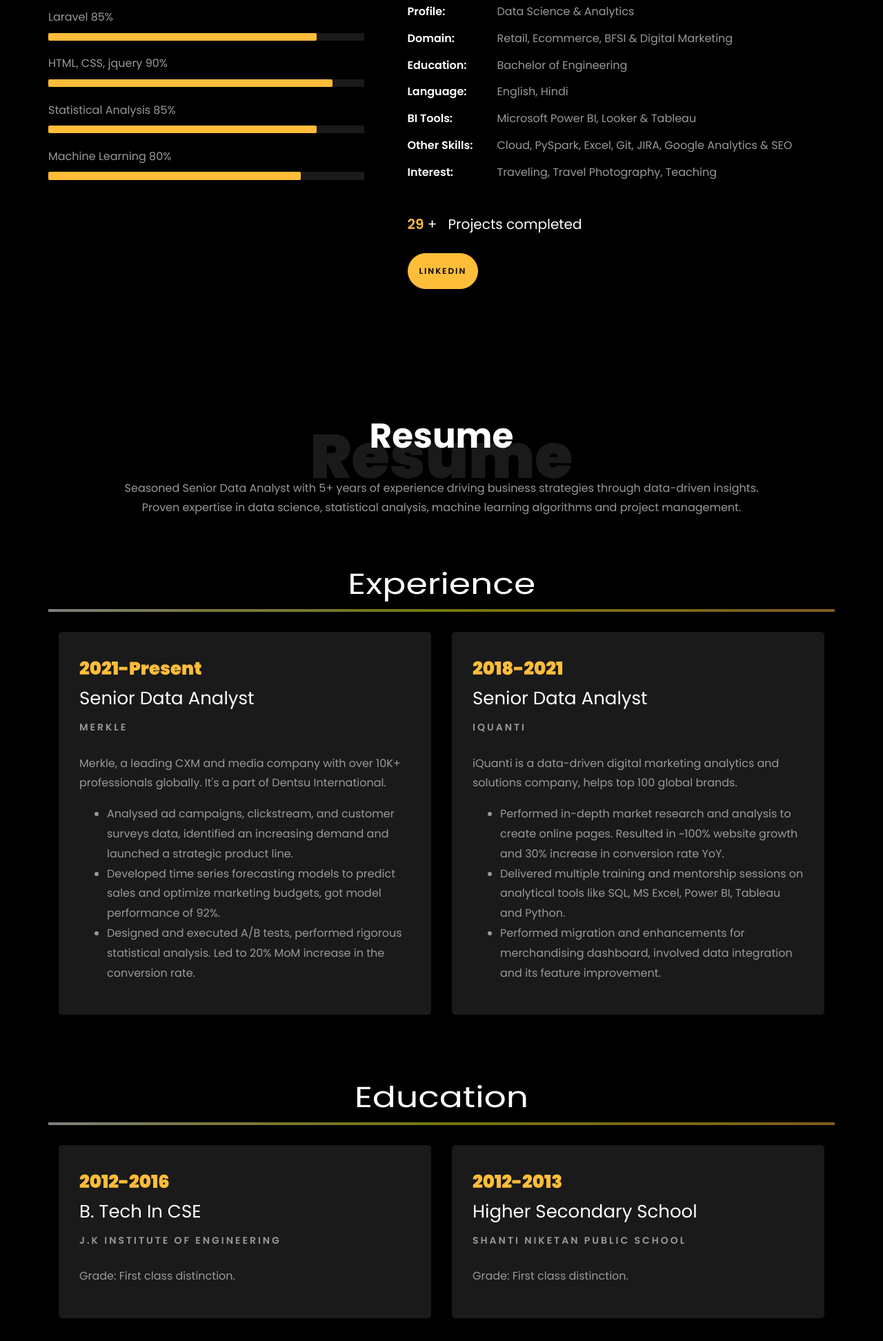
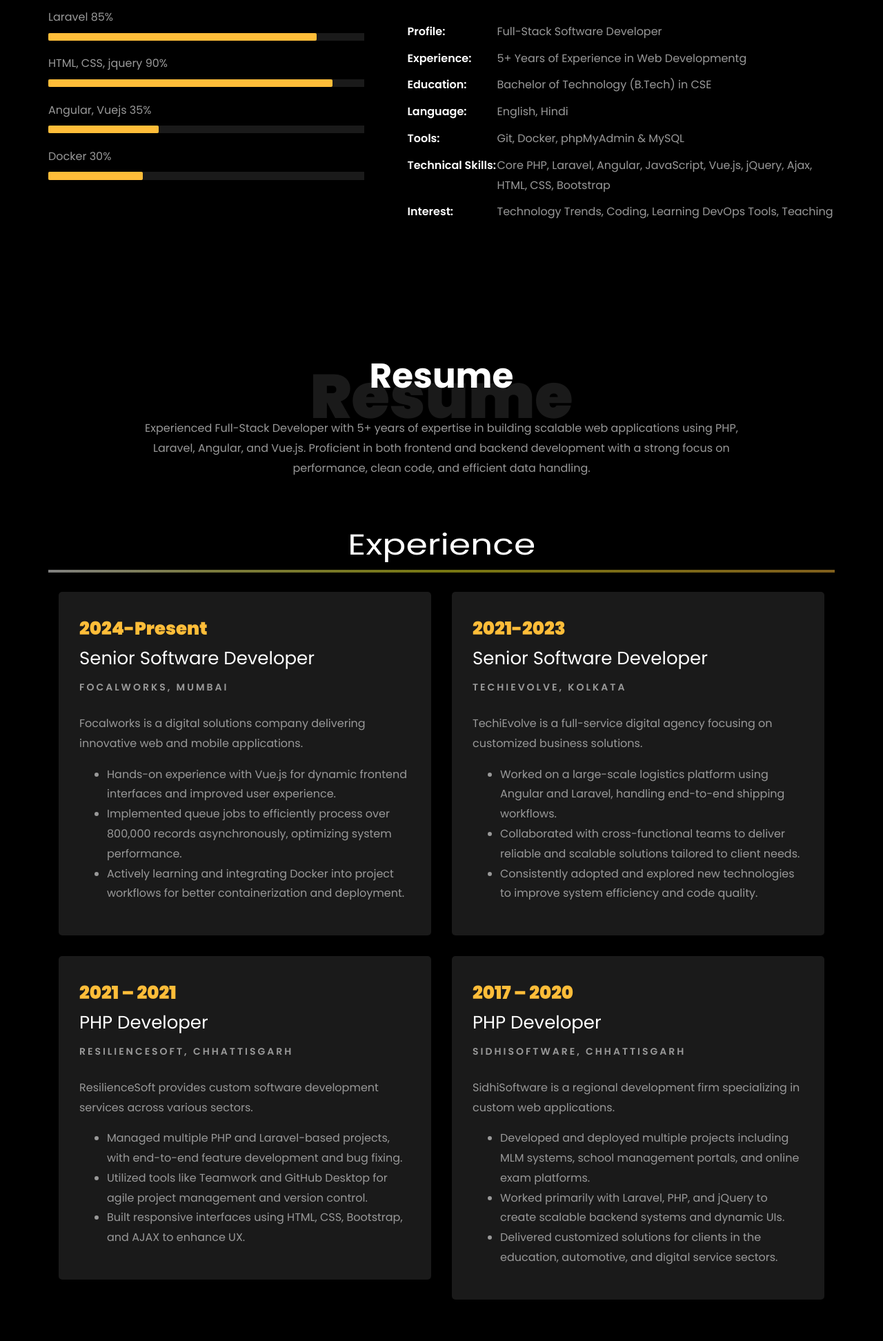
Before and after one commit to mohammadsadique/mohammadsadique.github.io, a plain HTML site: page index.html in a window 1280 px wide. Shown: the part 1142-3086 px from the top of the page at 69% size. Drawn offline with Linux system fonts and the light colour scheme; animation ran at ten frames a second; files whose address does not match are found by name.

Commit message:
Added resume and update code.

```diff
--- a/index.html
+++ b/index.html
@@ -241,17 +241,19 @@
 											aria-valuemax="100"></div>
 									</div>
 
-									<span>Statistical Analysis</span> <span class="pull-right">85%</span>
+									<span>Angular, Vuejs</span> <span class="pull-right">35%</span>
 									<div class="progress">
-										<div class="progress-bar" role="progressbar" style="width: 85%" aria-valuenow="85" aria-valuemin="0"
+										<div class="progress-bar" role="progressbar" style="width: 35%" aria-valuenow="35" aria-valuemin="0"
 											aria-valuemax="100"></div>
 									</div>
 
-									<span>Machine Learning</span> <span class="pull-right">80%</span>
+									<span>Docker</span> <span class="pull-right">30%</span>
 									<div class="progress">
-										<div class="progress-bar" role="progressbar" style="width: 80%" aria-valuenow="80" aria-valuemin="0"
+										<div class="progress-bar" role="progressbar" style="width: 30%" aria-valuenow="30" aria-valuemin="0"
 											aria-valuemax="100"></div>
 									</div>
+
+
 								</div>
 							</div>
 						</div>
@@ -264,24 +266,22 @@
 								<h1 class="big">About</h1>
 								<h2 class="mb-4">About Me</h2>
 
-								<p>With over 5 years of comprehensive experience in the field of data science & analytics, accompanied by a bachelor's degree in engineering.
-									Proficient in data analysis, statistical analysis, hypothesis testing, customer behaviour analysis, &amp; machine learning.
-									Demonstrated success in leading impactful projects and providing effective mentorship.</p>
+								<p>I am a dedicated and experienced full-stack developer with over 5 years of hands-on experience in software development. I hold a B.Tech in Computer Science and Engineering and have worked extensively with technologies like PHP, Laravel, Angular, JavaScript, and Vue.js. My expertise spans both frontend and backend development, with a strong focus on building scalable web applications, APIs, and robust database-driven systems.</p>
 								<ul class="about-info mt-4 px-md-0 px-2">
-									<li class="d-flex"><span>Profile:</span> <span>Data Science &amp; Analytics</span></li>
-									<li class="d-flex"><span>Domain:</span> <span>Retail, Ecommerce, BFSI &amp; Digital Marketing</span></li>
-									<li class="d-flex"><span>Education:</span> <span>Bachelor of Engineering</span></li>
+									<li class="d-flex"><span>Profile:</span> <span>Full-Stack Software Developer</span></li>
+									<li class="d-flex"><span>Experience:</span> <span>5+ Years of Experience in Web Developmentg</span></li>
+									<li class="d-flex"><span>Education:</span> <span>Bachelor of Technology (B.Tech) in CSE</span></li>
 									<li class="d-flex"><span>Language:</span> <span>English, Hindi</span></li>
-									<li class="d-flex"><span>BI Tools:</span> <span>Microsoft Power BI, Looker &amp; Tableau</span></li>
-									<li class="d-flex"><span>Other Skills:</span> <span>Cloud, PySpark, Excel, Git, JIRA, Google Analytics &amp; SEO</span></li>
-									<li class="d-flex"><span>Interest:</span> <span>Traveling, Travel Photography, Teaching</span></li>
+									<li class="d-flex"><span>Tools:</span> <span>Git, Docker, phpMyAdmin  &amp; MySQL</span></li>
+									<li class="d-flex"><span>Technical Skills:</span> <span> Core PHP, Laravel, Angular, JavaScript, Vue.js, jQuery, Ajax, HTML, CSS, Bootstrap</span></li>
+									<li class="d-flex"><span>Interest:</span> <span>Technology Trends, Coding, Learning DevOps Tools, Teaching</span></li>
 
 								</ul>
 							</div>
 						</div>
 
 
-						<div class="counter-wrap ftco-animate d-flex mt-md-3">
+						<!-- <div class="counter-wrap ftco-animate d-flex mt-md-3">
 							<div class="text">
 								<p class="mb-4">
 									<span class="number" data-number="30">0</span> <span>+</span>
@@ -289,7 +289,7 @@
 								</p>
 								<p><a href="https://www.linkedin.com/in/rishabhnmishra/" class="btn btn-primary py-3 px-3">LinkedIn</a></p>
 							</div>
-						</div>
+						</div> -->
 					</div>
 				</div>
 			</div>
@@ -305,7 +305,7 @@
           <div class="col-md-10 heading-section text-center ftco-animate">
           	<h1 class="big big-2">Resume</h1>
             <h2 class="mb-4">Resume</h2>
-            <p>Seasoned Senior Data Analyst with 5+ years of experience driving business strategies through data-driven insights. Proven expertise in data science, statistical analysis, machine learning algorithms and project management.</p>
+            <p>Experienced Full-Stack Developer with 5+ years of expertise in building scalable web applications using PHP, Laravel, Angular, and Vue.js. Proficient in both frontend and backend development with a strong focus on performance, clean code, and efficient data handling.</p>
           </div>
         </div>
 
@@ -318,14 +318,15 @@
 		<div class="row">
 				<div class="col-md-6">
 					<div class="resume-wrap ftco-animate">
-						<span class="date">2021-Present</span>
-						<h2>Senior Data Analyst</h2>
-						<span class="position">Merkle</span>
-						<p class="mt-4">Merkle, a leading CXM and media company with over 10K+ professionals globally. It's a part of Dentsu International.
-							<ul>
-								<li>Analysed ad campaigns, clickstream, and customer surveys data, identified an increasing demand and launched a strategic product line.</li>
-								<li>Developed time series forecasting models to predict sales and optimize marketing budgets, got model performance of 92%.</li>
-								<li>Designed and executed A/B tests, performed rigorous statistical analysis. Led to 20% MoM increase in the conversion rate.</li>
+						<span class="date">2024-Present</span>
+						<h2>Senior Software Developer</h2>
+						<span class="position">Focalworks, Mumbai</span>
+						<p class="mt-4">
+							Focalworks is a digital solutions company delivering innovative web and mobile applications.
+							 <ul>
+								<li>Hands-on experience with Vue.js for dynamic frontend interfaces and improved user experience.</li>
+								<li>Implemented queue jobs to efficiently process over 800,000 records asynchronously, optimizing system performance.</li>
+								<li>Actively learning and integrating Docker into project workflows for better containerization and deployment.</li>
 							</ul>
 						</p>
 					</div>
@@ -334,19 +335,53 @@
 
 				<div class="col-md-6">
 					<div class="resume-wrap ftco-animate">
-						<span class="date">2018-2021</span>
-						<h2>Senior Data Analyst</h2>
-						<span class="position">iQuanti</span>
-						<p class="mt-4">iQuanti is a data-driven digital marketing analytics and solutions company, helps top 100 global brands.
+						<span class="date">2021-2023</span>
+						<h2>Senior Software Developer</h2>
+						<span class="position">TechiEvolve, Kolkata</span>
+						<p class="mt-4">
+							TechiEvolve is a full-service digital agency focusing on customized business solutions.
 							<ul>
-								<li>Performed in-depth market research and analysis to create online pages. Resulted in ~100% website growth and 30% increase in conversion rate YoY.</li>
-								<li>Delivered multiple training and mentorship sessions on analytical tools like SQL, MS Excel, Power BI, Tableau and Python.</li>
-								<li>Performed migration and enhancements for merchandising dashboard, involved data integration and its feature improvement.</li>
+								<li>Worked on a large-scale logistics platform using Angular and Laravel, handling end-to-end shipping workflows.</li>
+								<li>Collaborated with cross-functional teams to deliver reliable and scalable solutions tailored to client needs.</li>
+								<li>Consistently adopted and explored new technologies to improve system efficiency and code quality.</li>
 							</ul>
 						</p>
 					</div>
 
 				</div>
+
+				<div class="col-md-6">
+					<div class="resume-wrap ftco-animate">
+						<span class="date">2021 – 2021</span>
+						<h2>PHP Developer</h2>
+						<span class="position">ResilienceSoft, Chhattisgarh</span>
+						<p class="mt-4">ResilienceSoft provides custom software development services across various sectors.
+							<ul>
+								<li>Managed multiple PHP and Laravel-based projects, with end-to-end feature development and bug fixing.</li>
+								<li>Utilized tools like Teamwork and GitHub Desktop for agile project management and version control.</li>
+								<li>Built responsive interfaces using HTML, CSS, Bootstrap, and AJAX to enhance UX.</li>
+							</ul>
+						</p>
+					</div>
+				</div>
+				<div class="col-md-6">
+					<div class="resume-wrap ftco-animate">
+						<span class="date">2017 – 2020</span>
+						<h2>PHP Developer</h2>
+						<span class="position">SidhiSoftware, Chhattisgarh</span>
+						<p class="mt-4">SidhiSoftware is a regional development firm specializing in custom web applications.
+							<ul>
+								<li>Developed and deployed multiple projects including MLM systems, school management portals, and online exam platforms.</li>
+								<li>Worked primarily with Laravel, PHP, and jQuery to create scalable backend systems and dynamic UIs.</li>
+								<li>Delivered customized solutions for clients in the education, automotive, and digital service sectors.</li>
+							</ul>
+						</p>
+					</div>
+				</div>
+
+
+
+
 			</div>
 
 		<br>
@@ -358,7 +393,29 @@
 		</div>
 		<br>
 
+
 			<div class="row">
+				<div class="col-md-6">
+					<div class="resume-wrap ftco-animate">
+						<span class="date">2012–2016</span>
+						<h2>B.Tech in Computer Science and Engineering</h2>
+						<span class="position">J.K. Institute of Engineering, Chhattisgarh</span>
+						<p class="mt-4">Grade: First Class</p>
+					</div>
+				</div>
+
+				<div class="col-md-6">
+					<div class="resume-wrap ftco-animate">
+						<span class="date">2010–2012</span>
+						<h2>Higher Secondary Education (Science Stream)</h2>
+						<span class="position">Shanti Niketan Public School, Chhattisgarh</span>
+						<p class="mt-4">Grade: Second Class</p>
+					</div>
+				</div>
+			</div>
+
+
+			<!-- <div class="row">
     			<div class="col-md-6">
     				<div class="resume-wrap ftco-animate">
     					<span class="date">2012-2016</span>
@@ -376,7 +433,7 @@
     					<p class="mt-4">Grade: First class distinction.</p>
     				</div>
 				</div>
-    		</div>
+    		</div> -->
 
     		<div class="row justify-content-center mt-5">
     			<div class="col-md-6 text-center ftco-animate">
```
Also changed, not shown: 1 other file.
